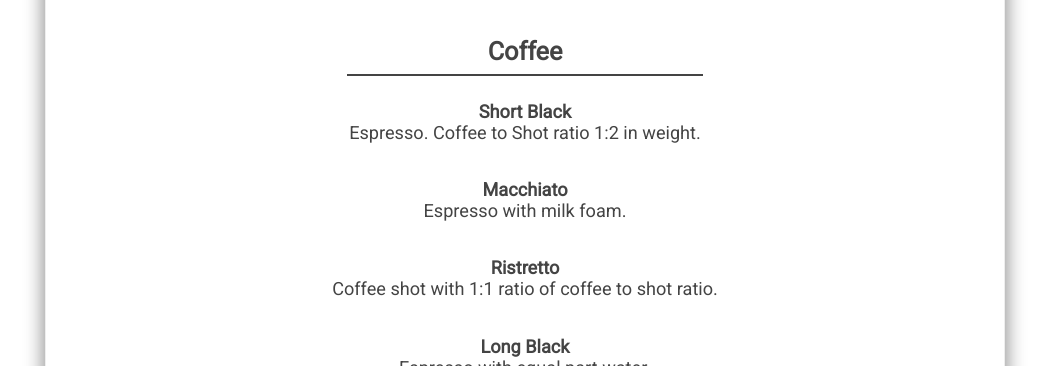
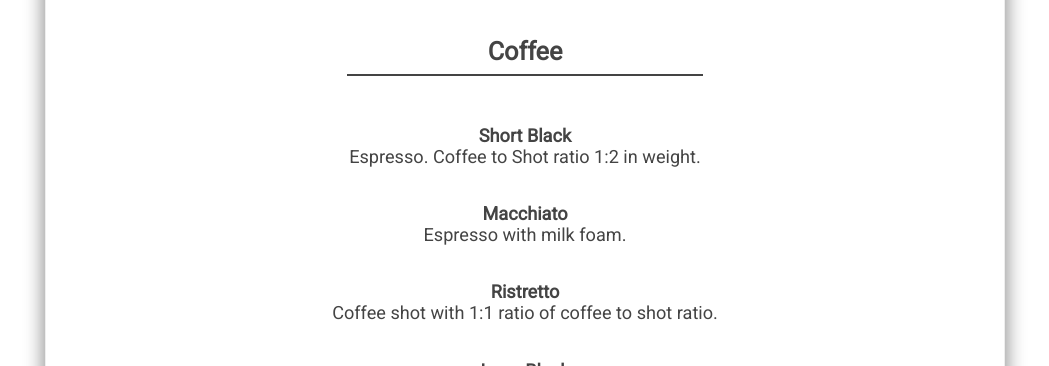
Before and after one commit to konkeydong2019/president, a plain HTML site: page menu.html in a window 1280 px wide. Shown: the part 434-800 px from the top of the page, without its empty margins (115-1164 px from the left). Drawn offline with Linux system fonts and the light colour scheme.

Commit message:
Add files via upload

```diff
--- a/menu.html
+++ b/menu.html
@@ -25,16 +25,16 @@
 
 <div class="contents">
 <div class="menu">
-<p class="heading">Coffee</p>
+<p class="heading">Coffee</p><br>
 <div id="menu-sect1" class="menu-sect">
 <div class="botan">Short Black<br>Espresso. Coffee to Shot ratio 1:2 in weight.</div>
 <div class="botan">Macchiato<br>Espresso with milk foam.</div>
 <div class="botan">Ristretto<br>Coffee shot with 1:1 ratio of coffee to shot ratio.</div>
 <div class="botan">Long Black<br>Espresso with equal part water.</div>
-<div class="botan">Americano<br>Espresso, rest of the cup filled with water.</div>
+<div class="botan">Americano<br>Espresso and rest of the cup filled with water.</div>
 </div>
 
-<p class="heading">Coffee with Milk</p>
+<p class="heading">Coffee with Milk</p><br>
 <div id="menu-sect2" class="menu-sect">
 <div class="botan">Flat White<br>Espresso with steamed milk and little foam.</div>
 <div class="botan">Cappuccino<br>Espresso with steamed milk and a lot of foam.</div>
@@ -43,7 +43,7 @@
 <div class="botan">Mocha Latte<br>Espresso with cocoa, steamed milk and moderate foam.</div>
 </div>
 
-<p class="heading">Other</p>
+<p class="heading">Other</p><br>
 <div id="menu-sect3" class="menu-sect">
 <div class="botan">Hot Chocolate<br>Cocoa, sugar and steamed milk.</div>
 <div class="botan">Chai Latte<br>Latte with chai syrup in place of espresso.</div>
```
